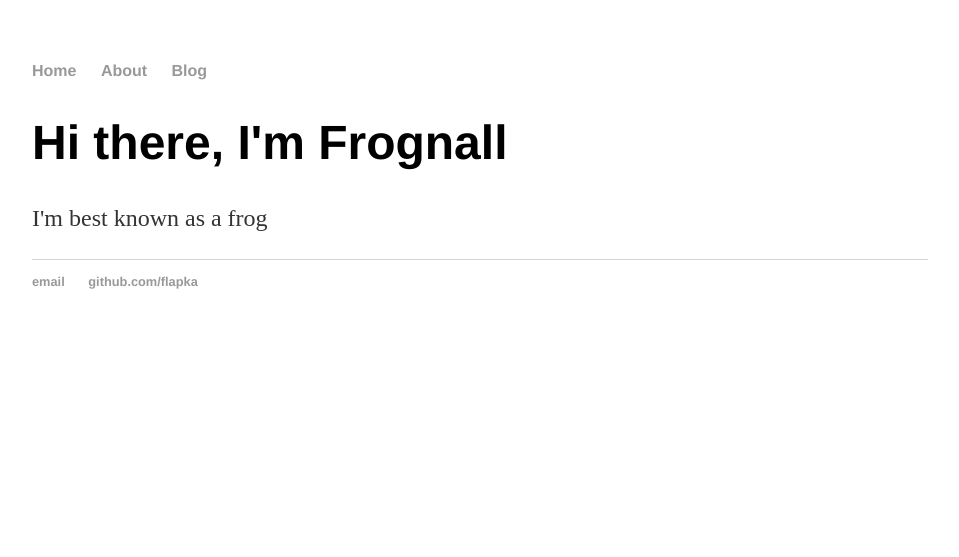
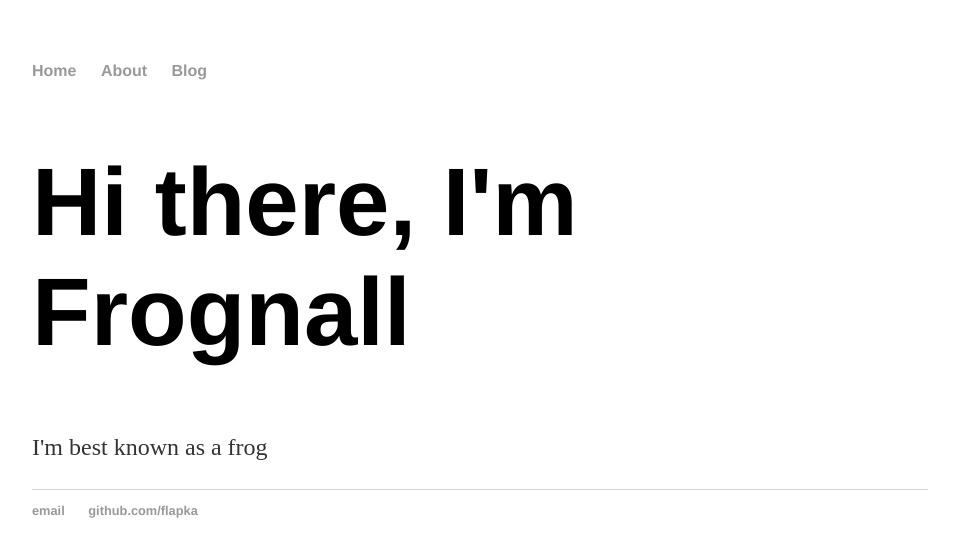
Before and after one commit to flapka/frognall, a Jekyll site: the page built from index.html, in a window 1280 px wide. Shown: the top 557 px of the page, without its empty margins (160-1119 px from the left). Built offline with Jekyll 4.4.1, drawn with Linux system fonts in a browser that asks for light colours.

Commit message:
Update main.css

```diff
--- a/css/main.css
+++ b/css/main.css
@@ -7,11 +7,11 @@ a { text-decoration: none; color: #999; }
 a:hover { text-decoration: underline; }
 
 h1 { font-size: 6em; font-family: 'Helvetica', 'Arial', 'Sans-Serif'; }
-p { font-size: 3em; line-height: 1.4em; color: #333; }
+p { font-size: 4em; line-height: 1.4em; color: #333; }
 p, ul { font-size: 1.5em; line-height: 1.4em; color: #333; }
 
 h1, h2, h3, h4 { font-family: 'Helvetica', 'Arial', 'Sans-Serif'; }
-h1 { font-size: 3em;  }
+h1 { font-size: 6em;  }
 h2 { font-size: 2.7em; }
 h3 { font-size: 2.3em; }
 h4 { font-size: 1.9em; }
```
